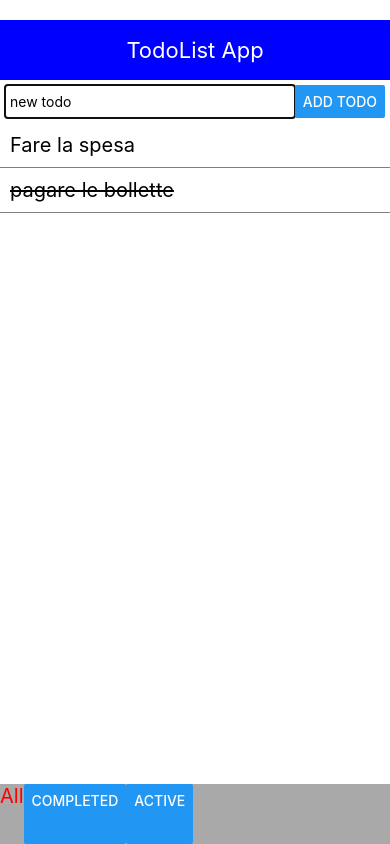
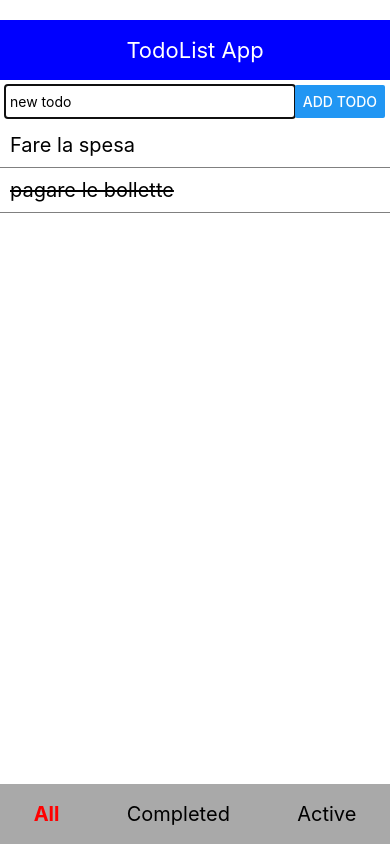
Before and after one commit to acaland/todolist-react-native-redux, a React Native app: screen / in a window 390 px wide. Built offline with nearby package versions, Linux system fonts and the light colour scheme.

Commit message:
Add filterTodolist

```diff
--- a/src/components/Footer.js
+++ b/src/components/Footer.js
@@ -17,7 +17,9 @@ const styles = {
   wrapper: {
     height: 60,
     backgroundColor: 'darkgray',
-    flexDirection: 'row'
+    flexDirection: 'row',
+    justifyContent: 'space-around',
+    alignItems: 'center'
   },
   button: {
     fontSize: 20
--- a/src/components/TodoList.js
+++ b/src/components/TodoList.js
@@ -3,6 +3,7 @@ import { ScrollView } from 'react-native';
 import Todo from './Todo';
 import { connect } from 'react-redux';
 import { toggleTodo } from '../actions';
+import { VisibilityFilters } from '../actions/types';
 
 const TodoList = ({ todolist, onToggleTodo }) => (
   <ScrollView style={{ flex: 1 }}>
@@ -17,8 +18,22 @@ const TodoList = ({ todolist, onToggleTodo }) => (
   </ScrollView>
 );
 
+function filterTodolist(todolist, filter) {
+  const { SHOW_ALL, SHOW_ACTIVE, SHOW_COMPLETED } = VisibilityFilters;
+  switch (filter) {
+    case SHOW_ALL:
+      return todolist
+    case SHOW_ACTIVE:
+      return todolist.filter(todo => !todo.done)
+    case SHOW_COMPLETED:
+      return todolist.filter(todo => todo.done)
+    default:
+      return todolist
+  }
+}
+
 const mapStateToProps = state => ({
-  todolist: state.todolist
+  todolist: filterTodolist(state.todolist, state.filter)
 });
 
 const mapDispatchToProps = dispatch => ({
--- a/src/components/Toggle.js
+++ b/src/components/Toggle.js
@@ -1,13 +1,16 @@
 import React from 'react';
-import { Text, Button } from 'react-native';
+import { Text, TouchableOpacity } from 'react-native';
 import { connect } from 'react-redux';
 import { setVisibilityFilter } from '../actions'
 
 const Toggle = ({ title, filter, active, onSelected }) => {
   if (active) {
-    return <Text style={{ color: 'red', fontSize: 20 }}>{title}</Text>
+    return <Text style={{ color: 'red', fontSize: 20, fontWeight: 'bold' }}>{title}</Text>
   } else {
-    return <Button title={title} onPress={onSelected} />
+    return (
+      <TouchableOpacity onPress={onSelected}>
+          <Text style={{ fontSize: 20 }}>{title}</Text>
+      </TouchableOpacity>)
   }
 };
 
```
